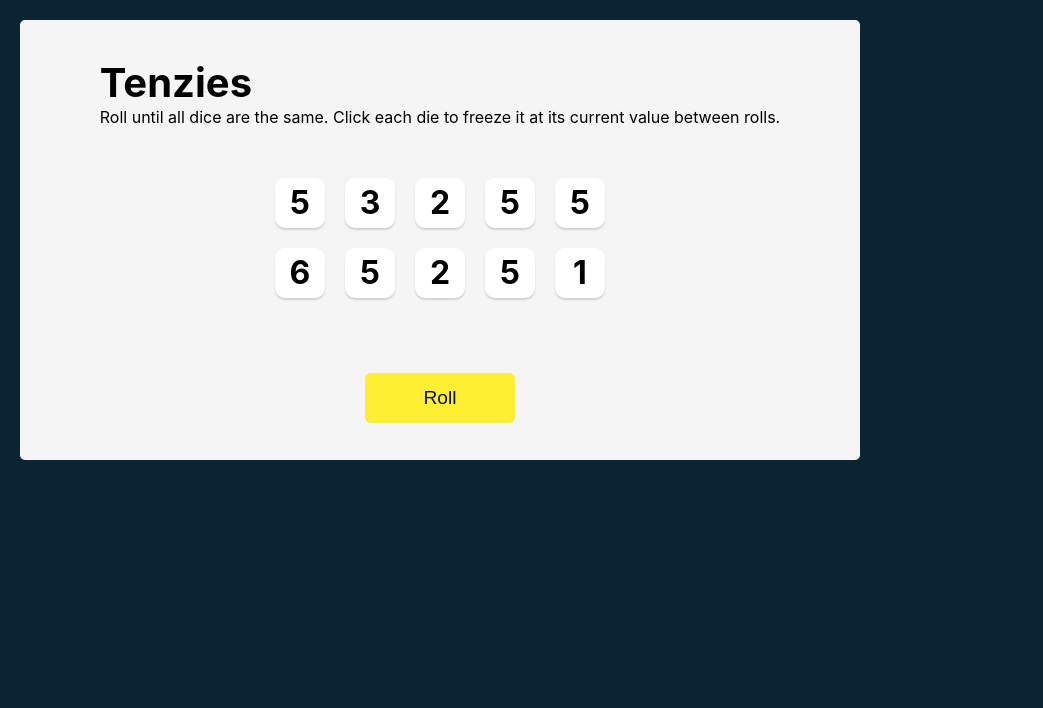
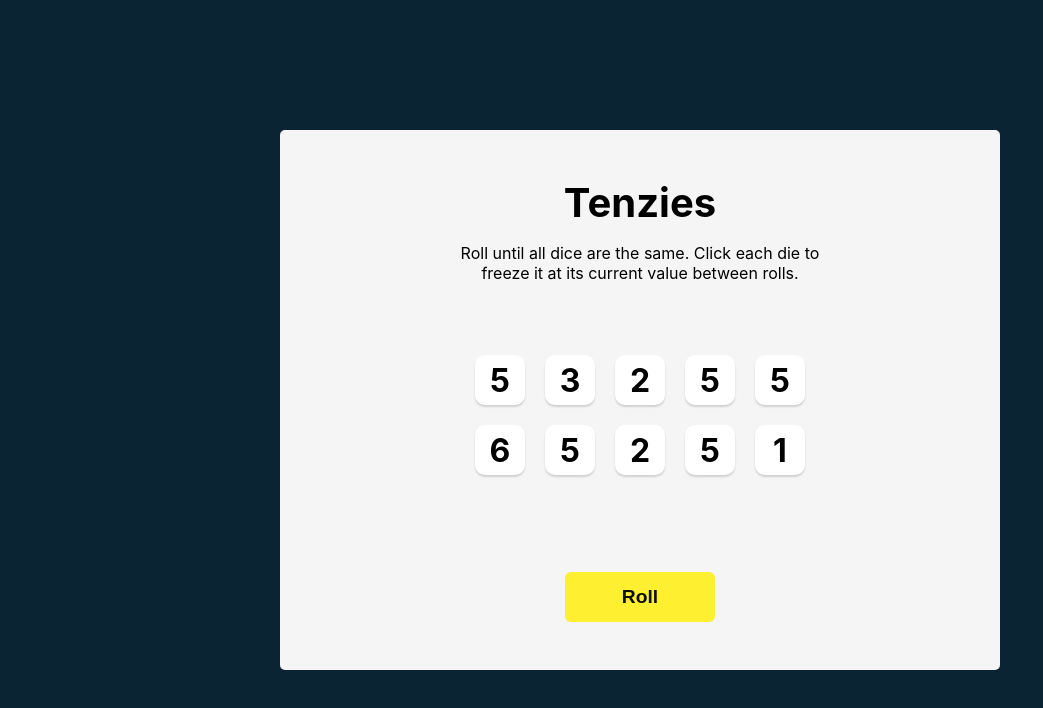
Before and after one commit to AleexxG/Tenzies, a React (Create React App) app: page / in a window 1280 px wide. Shown: the top 708 px of the page, without its empty margins (0-1043 px from the left). Built offline with nearby package versions, Linux system fonts and the light colour scheme.

Commit message:
new game

```diff
--- a/src/App.css
+++ b/src/App.css
@@ -9,22 +9,26 @@ body {
 
 body {
   background-color: var(--background-color);
+  background-color: #0B2434;
+  height: 100vh;
+  width: 100vw;
+  display: flex;
+  justify-content: center;
+  align-items: center;
   margin: 0;
-  background-color: #0B2434;
-  padding: 20px;
 }
 
 .app {
   background-color: var(--white-color);
   background-color: #F5F5F5;
-  height: 400px;
-  max-width: 800px;
+  height: 500px;
   border-radius: 5px;
   padding: 20px;
   display: flex;
   flex-direction: column;
   justify-content: space-around;
   align-items: center;
+  text-align: center;
 }
 
 .title {
@@ -34,7 +38,9 @@ body {
 
 .instruction {
   font-weight: 400;
-  margin-top: 0;
+  width: 60%;
+  margin-left: auto;
+  margin-right: auto;
   text-align: center;
 }
 
@@ -68,6 +74,7 @@ body {
   background-color: var(--button-color);
   color: var(--black-color);
   font-size: 1.2rem;
+  font-weight: 600;
   cursor: pointer;
 }
 
--- a/src/App.js
+++ b/src/App.js
@@ -34,6 +34,7 @@ function App() {
   }
 
   function rollDice() {
+    if (!win) {
       setDice(prev => prev.map(prevDie => {
         return (
           prevDie.isHeld ?
@@ -41,6 +42,10 @@ function App() {
           generateNewDie()
         );
       }));
+    } else {
+      setWin(false)
+      setDice(allNewDice())
+    };
   }
 
   function holdDice(id) {
@@ -74,7 +79,7 @@ function App() {
       <button
         className='btn'
         onClick={rollDice}
-      >Roll</button>
+      >{win ? 'New game' : 'Roll'}</button>
     </div>
   );
 }
```
Lines whose indentation alone changed are shown as unchanged.
